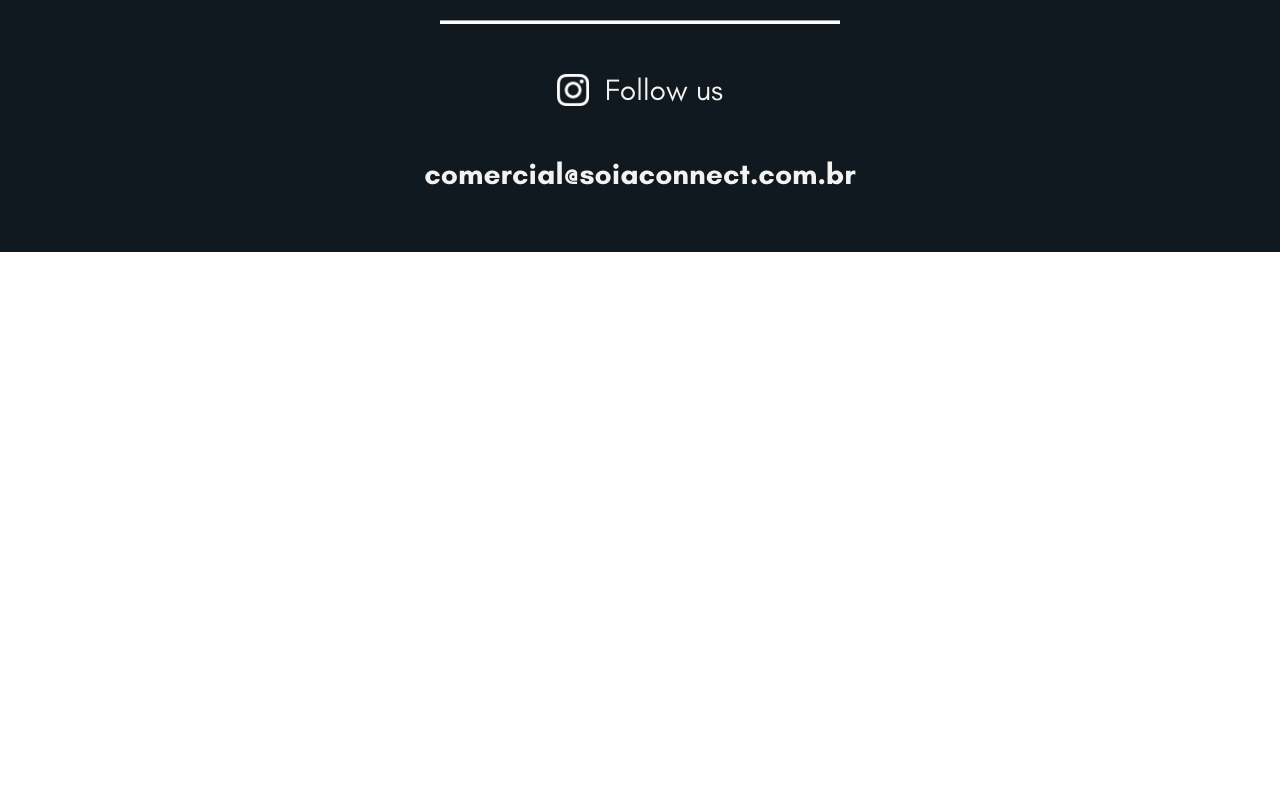
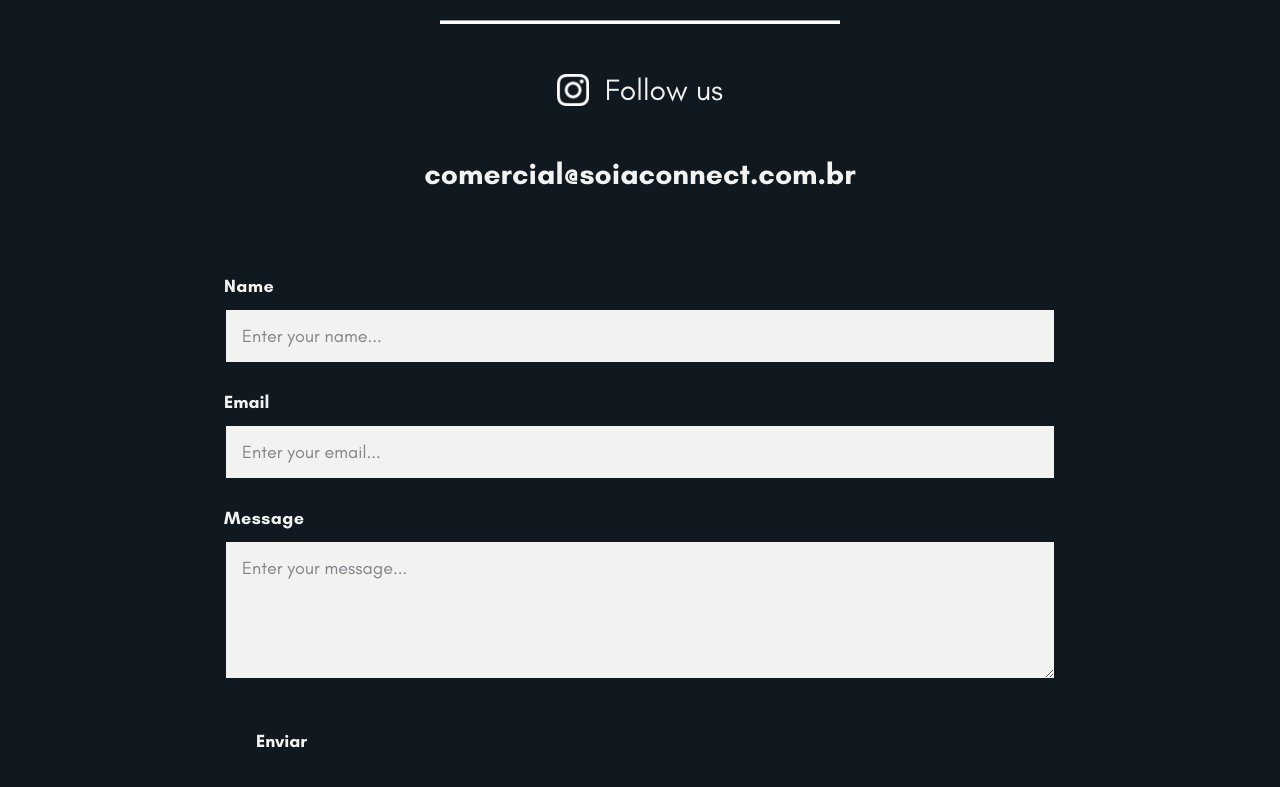
Before and after one commit to MathewsFranco/soia, a React (Vite) app: page / in a window 1280 px wide. Shown: the part 3482-4269 px from the top of the page. Before the commit the page ends 3734 px from the top, so only its background shows below. Built offline with nearby package versions, Linux system fonts and the light colour scheme; a web font is replaced by a local one.

Commit message:
🚧 add form to send msg

```diff
--- /dev/null
+++ b/src/components/ContactForm/ContactForm.tsx
@@ -0,0 +1,308 @@
+import {
+  validateEmail,
+  validateMessage,
+  validateName,
+} from './utils/validators'
+
+import { useForm } from '@tanstack/react-form'
+import { useState } from 'react'
+
+interface Web3FormsResponse {
+  success: boolean
+  message?: string
+}
+
+export default function ContactForm() {
+  const [submitResult, setSubmitResult] = useState<string>('')
+  const [isSubmitting, setIsSubmitting] = useState<boolean>(false)
+
+  const form = useForm({
+    defaultValues: {
+      name: '',
+      email: '',
+      message: '',
+    },
+    onSubmit: async ({ value }) => {
+      setIsSubmitting(true)
+      setSubmitResult('')
+
+      try {
+        const formData = new FormData()
+        formData.append('access_key', 'b86eb91d-b984-4c15-bbfb-522372cb6069')
+        formData.append('name', value.name)
+        formData.append('email', value.email)
+        formData.append('message', value.message)
+
+        const response = await fetch('https://api.web3forms.com/submit', {
+          method: 'POST',
+          body: formData,
+        })
+
+        const data = (await response.json()) as Web3FormsResponse
+
+        if (data.success) {
+          setSubmitResult('Mensagem enviada com sucesso!')
+          form.reset()
+        } else {
+          setSubmitResult('Error: ' + (data.message || 'Algo deu errado'))
+        }
+      } catch (error) {
+        setSubmitResult('Error: Network error occurred. Please try again.')
+      } finally {
+        setIsSubmitting(false)
+      }
+    },
+  })
+
+  return (
+    <div className="text-white w-full max-w-4xl mx-auto p-8">
+      <form
+        onSubmit={(e) => {
+          e.preventDefault()
+          e.stopPropagation()
+          form.handleSubmit()
+        }}
+        className="space-y-6"
+      >
+        <form.Field
+          name="name"
+          validators={{
+            onChange: validateName,
+          }}
+        >
+          {(field) => (
+            <div className="space-y-2">
+              <label
+                htmlFor={field.name}
+                className="
+                  block
+                  text-lg
+                  font-semibold
+                  text-white
+                  font-glacial
+                  tracking-wide
+                "
+              >
+                Name
+              </label>
+              <input
+                id={field.name}
+                name={field.name}
+                type="text"
+                value={field.state.value}
+                onBlur={field.handleBlur}
+                onChange={(e) => field.handleChange(e.target.value)}
+                placeholder="Enter your name..."
+                className={`
+                  w-full
+                  px-4
+                  py-3
+                  font-glacial
+                  border-2
+                  text-lg
+                  bg-white
+                  text-black
+                  focus:outline-none
+                  transition-all
+                  duration-200
+                  ${
+                    field.state.meta.errors.length > 0 &&
+                    'border-error focus:border-error focus:ring-2 focus:ring-error/20'
+                  }
+                `}
+              />
+              {field.state.meta.errors.length > 0 && (
+                <div className="text-error text-sm font-medium mt-1">
+                  {field.state.meta.errors.map((error, index) => (
+                    <p key={index}>{error}</p>
+                  ))}
+                </div>
+              )}
+            </div>
+          )}
+        </form.Field>
+
+        <form.Field
+          name="email"
+          validators={{
+            onChange: validateEmail,
+          }}
+        >
+          {(field) => (
+            <div className="space-y-2">
+              <label
+                htmlFor={field.name}
+                className="
+                  block
+                  text-lg
+                  font-semibold
+                  text-white
+                  font-glacial
+                "
+              >
+                Email
+              </label>
+              <input
+                id={field.name}
+                name={field.name}
+                type="email"
+                value={field.state.value}
+                onBlur={field.handleBlur}
+                onChange={(e) => field.handleChange(e.target.value)}
+                placeholder="Enter your email..."
+                className={`
+                  w-full
+                  px-4
+                  py-3
+                  font-glacial
+                  border-2
+                  text-lg
+                  bg-white
+                  text-black
+                  focus:outline-none
+                  transition-all
+                  duration-200
+                  ${
+                    field.state.meta.errors.length > 0 &&
+                    'border-error focus:border-error focus:ring-2 focus:ring-error/20'
+                  }
+                `}
+              />
+              {field.state.meta.errors.length > 0 && (
+                <div className="text-error text-sm font-medium mt-1">
+                  {field.state.meta.errors.map((error, index) => (
+                    <p key={index}>{error}</p>
+                  ))}
+                </div>
+              )}
+            </div>
+          )}
+        </form.Field>
+
+        <form.Field
+          name="message"
+          validators={{
+            onChange: validateMessage,
+          }}
+        >
+          {(field) => (
+            <div className="space-y-2">
+              <label
+                htmlFor={field.name}
+                className="
+                  block
+                  text-lg
+                  font-semibold
+                  text-white
+                  font-glacial
+                  tracking-wide
+                "
+              >
+                Message
+              </label>
+              <textarea
+                id={field.name}
+                name={field.name}
+                value={field.state.value}
+                onBlur={field.handleBlur}
+                onChange={(e) => field.handleChange(e.target.value)}
+                placeholder="Enter your message..."
+                rows={4}
+                className={`
+                  w-full
+                  px-4
+                  py-3
+                  font-glacial
+                  border-2
+                  text-lg
+                  bg-white
+                  text-black
+                  focus:outline-none
+                  transition-all
+                  duration-200
+                  resize-vertical
+                  min-h-[120px]
+                  ${
+                    field.state.meta.errors.length > 0 &&
+                    'border-error focus:border-error focus:ring-2 focus:ring-error/20'
+                  }
+                `}
+              />
+              {field.state.meta.errors.length > 0 && (
+                <div className="text-error text-sm font-medium mt-1">
+                  {field.state.meta.errors.map((error, index) => (
+                    <p key={index}>{error}</p>
+                  ))}
+                </div>
+              )}
+            </div>
+          )}
+        </form.Field>
+
+        <form.Subscribe
+          selector={(state) => ({
+            canSubmit: state.canSubmit,
+            isSubmitting: state.isSubmitting,
+            values: state.values,
+          })}
+        >
+          {({ canSubmit, isSubmitting: formIsSubmitting, values }) => {
+            const hasValues = values.name && values.email && values.message
+            const shouldDisable =
+              !hasValues || !canSubmit || formIsSubmitting || isSubmitting
+
+            return (
+              <button
+                type="submit"
+                disabled={shouldDisable}
+                className={`
+                  font-glacial
+                  font-bold
+                  py-4
+                  px-8
+                  rounded-lg
+                  transition-all
+                  duration-200
+                  text-lg
+                  w-full
+                  sm:w-auto
+                  flex
+                  items-center
+                  justify-center
+                  gap-2
+                  ${
+                    shouldDisable
+                      ? 'bg-gray-400 text-gray-600 cursor-not-allowed'
+                      : 'bg-white text-black hover:bg-sage hover:text-white'
+                  }
+                `}
+              >
+                {isSubmitting || formIsSubmitting ? (
+                  <>
+                    <div className="animate-spin rounded-full h-5 w-5 border-2 border-current border-t-transparent" />
+                    Enviando...
+                  </>
+                ) : (
+                  'Enviar'
+                )}
+              </button>
+            )
+          }}
+        </form.Subscribe>
+
+        {submitResult && (
+          <p
+            className={`
+              text-center
+              font-semibold
+              mt-4
+              ${submitResult.startsWith('Mensagem enviada') ? 'text-success' : 'text-error'}
+            `}
+          >
+            {submitResult}
+          </p>
+        )}
+      </form>
+    </div>
+  )
+}
--- /dev/null
+++ b/src/components/ContactForm/utils/validators.ts
@@ -0,0 +1,28 @@
+export const validateName = ({ value }: { value: string }) => {
+  if (!value || value.trim().length === 0) {
+    return 'Nome é obrigatório'
+  }
+  if (value.trim().length < 2) {
+    return 'Nome deve ter pelo menos 2 caracteres'
+  }
+  return undefined
+}
+
+export const validateEmail = ({ value }: { value: string }) => {
+  if (!value || value.trim().length === 0) {
+    return 'Email é obrigatório'
+  }
+  const emailRegex = /^[^\s@]+@[^\s@]+\.[^\s@]+$/
+  if (!emailRegex.test(value)) {
+    return 'Por favor, insira um endereço de email válido'
+  }
+  return undefined
+}
+
+export const validateMessage = ({ value }: { value: string }) => {
+  if (!value || value.trim().length === 0) {
+    return 'Mensagem é obrigatória'
+  }
+
+  return undefined
+}
--- a/src/components/Footer.tsx
+++ b/src/components/Footer.tsx
@@ -1,3 +1,5 @@
+import ContactForm from './ContactForm/ContactForm'
+
 const Footer = ({ color = 'black' }: { color?: string }) => {
   return (
     <section
@@ -9,6 +11,7 @@ const Footer = ({ color = 'black' }: { color?: string }) => {
         href="https://www.instagram.com/soiaconnect/"
         target="_blank"
         className="flex items-center gap-4 "
+        rel="noopener"
       >
         <img
           src="/instagram-logo.png"
@@ -23,6 +26,7 @@ const Footer = ({ color = 'black' }: { color?: string }) => {
       >
         comercial@soiaconnect.com.br
       </a>
+      <ContactForm />
     </section>
   )
 }
```
